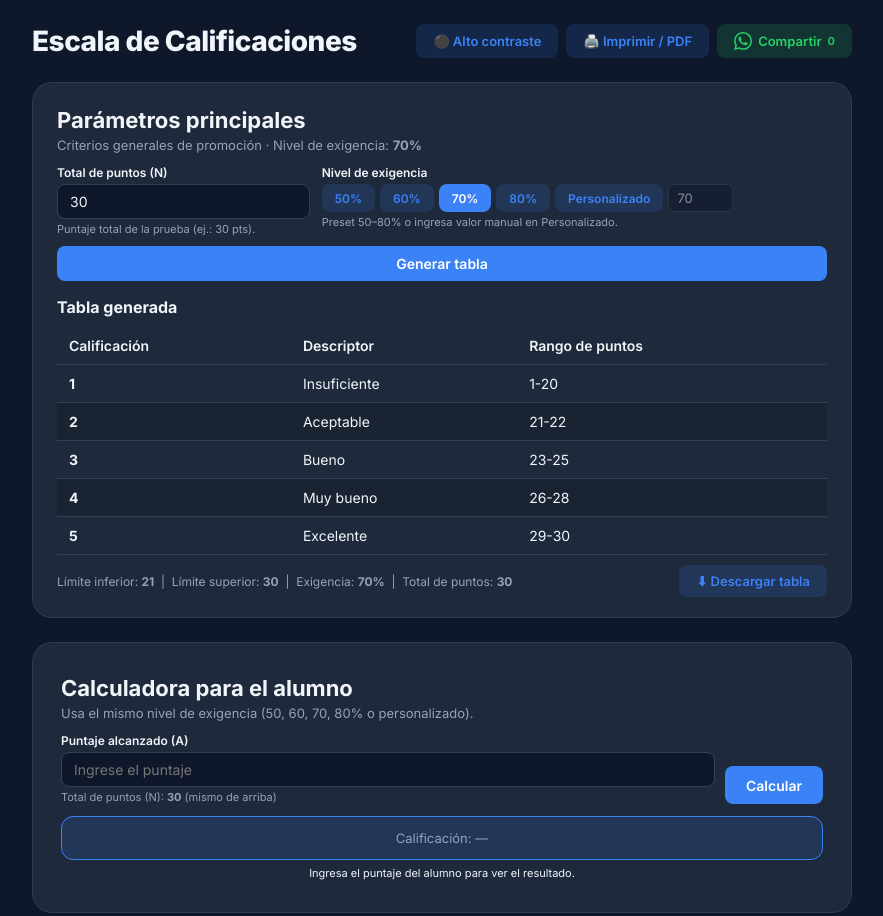
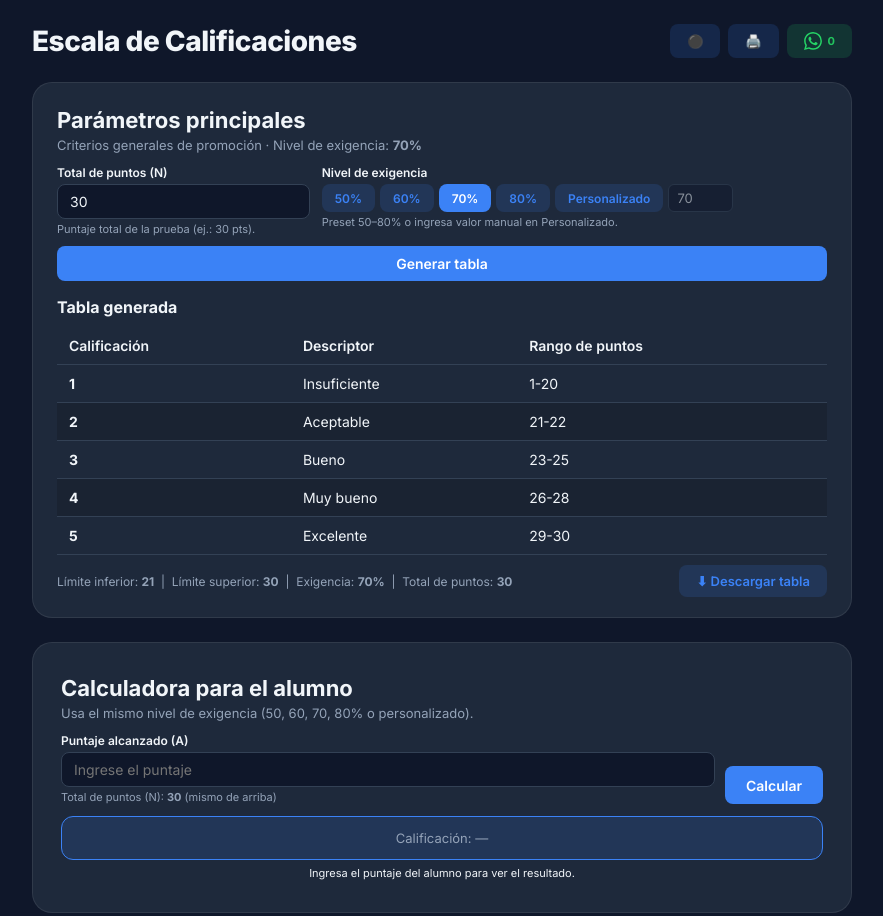
Before and after one commit to wmlumen/Calificaciones.py, a website: page index.html in a window 1280 px wide. Shown: the top 916 px of the page, without its empty margins (198-1081 px from the left). Drawn offline with Linux system fonts and the light colour scheme.

Commit message:
style: icon-only buttons for contrast, print, and WhatsApp (with accessibility labels)

```diff
--- a/index.html
+++ b/index.html
@@ -286,13 +286,12 @@ tr:nth-child(even) td { background: var(--table-row-alt); }
     <div class="top-bar">
         <h1>Escala de Calificaciones</h1>
         <div class="top-actions">
-            <button class="btn" id="btn-contraste">⚫ Alto contraste</button>
-            <button class="btn" onclick="window.print()">🖨️ Imprimir / PDF</button>
-            <button class="btn-whatsapp" id="btn-whatsapp">
+            <button class="btn" id="btn-contraste" aria-label="Alternar alto contraste" title="Alto contraste">⚫</button>
+            <button class="btn" onclick="window.print()" aria-label="Imprimir / PDF" title="Imprimir / PDF">🖨️</button>
+            <button class="btn-whatsapp" id="btn-whatsapp" aria-label="Compartir por WhatsApp" title="Compartir por WhatsApp">
                 <svg width="18" height="18" viewBox="0 0 24 24" fill="currentColor" aria-hidden="true">
                     <path d="M17.472 14.382c-.297-.149-1.758-.867-2.03-.967-.273-.099-.471-.148-.67.15-.197.297-.767.966-.94 1.164-.173.199-.347.223-.644.075-.297-.15-1.255-.463-2.39-1.475-.883-.788-1.48-1.761-1.653-2.059-.173-.297-.018-.458.13-.606.134-.133.298-.347.446-.52.149-.174.198-.298.298-.497.099-.198.05-.371-.025-.52-.075-.149-.669-1.612-.916-2.207-.242-.579-.487-.5-.669-.51-.173-.008-.371-.01-.57-.01-.198 0-.52.074-.792.372-.272.297-1.04 1.016-1.04 2.479 0 1.462 1.065 2.875 1.213 3.074.149.198 2.096 3.2 5.077 4.487.709.306 1.262.489 1.694.625.712.227 1.36.195 1.871.118.571-.085 1.758-.719 2.006-1.413.248-.694.248-1.289.173-1.413-.074-.124-.272-.198-.57-.347m-5.421 7.403h-.004a9.87 9.87 0 01-5.031-1.378l-.361-.214-3.741.982.998-3.648-.235-.374a9.86 9.86 0 01-1.51-5.26c.001-5.45 4.436-9.884 9.888-9.884 2.64 0 5.122 1.03 6.988 2.898a9.825 9.825 0 012.893 6.994c-.003 5.45-4.437 9.884-9.885 9.884m8.413-18.297A11.815 11.815 0 0012.05 0C5.495 0 .16 5.335.157 11.892c0 2.096.547 4.142 1.588 5.945L.057 24l6.305-1.654a11.882 11.882 0 005.683 1.448h.005c6.554 0 11.89-5.335 11.893-11.893a11.821 11.821 0 00-3.48-8.413z"/>
                 </svg>
-                <span>Compartir</span>
                 <span class="share-counter" id="share-badge">
                     <span class="num" id="share-count">0</span>
                 </span>
@@ -639,7 +638,9 @@ let contrasteActivo = false;
 document.getElementById('btn-contraste').addEventListener('click', function() {
     contrasteActivo = !contrasteActivo;
     document.body.classList.toggle('high-contrast', contrasteActivo);
-    this.textContent = contrasteActivo ? '⚫ Contraste normal' : '⚫ Alto contraste';
+    this.style.opacity = contrasteActivo ? '1' : '0.6';
+    this.title = contrasteActivo ? 'Desactivar alto contraste' : 'Alto contraste';
+    this.setAttribute('aria-label', this.title);
 });
 
 async function descargarTabla() {
```
